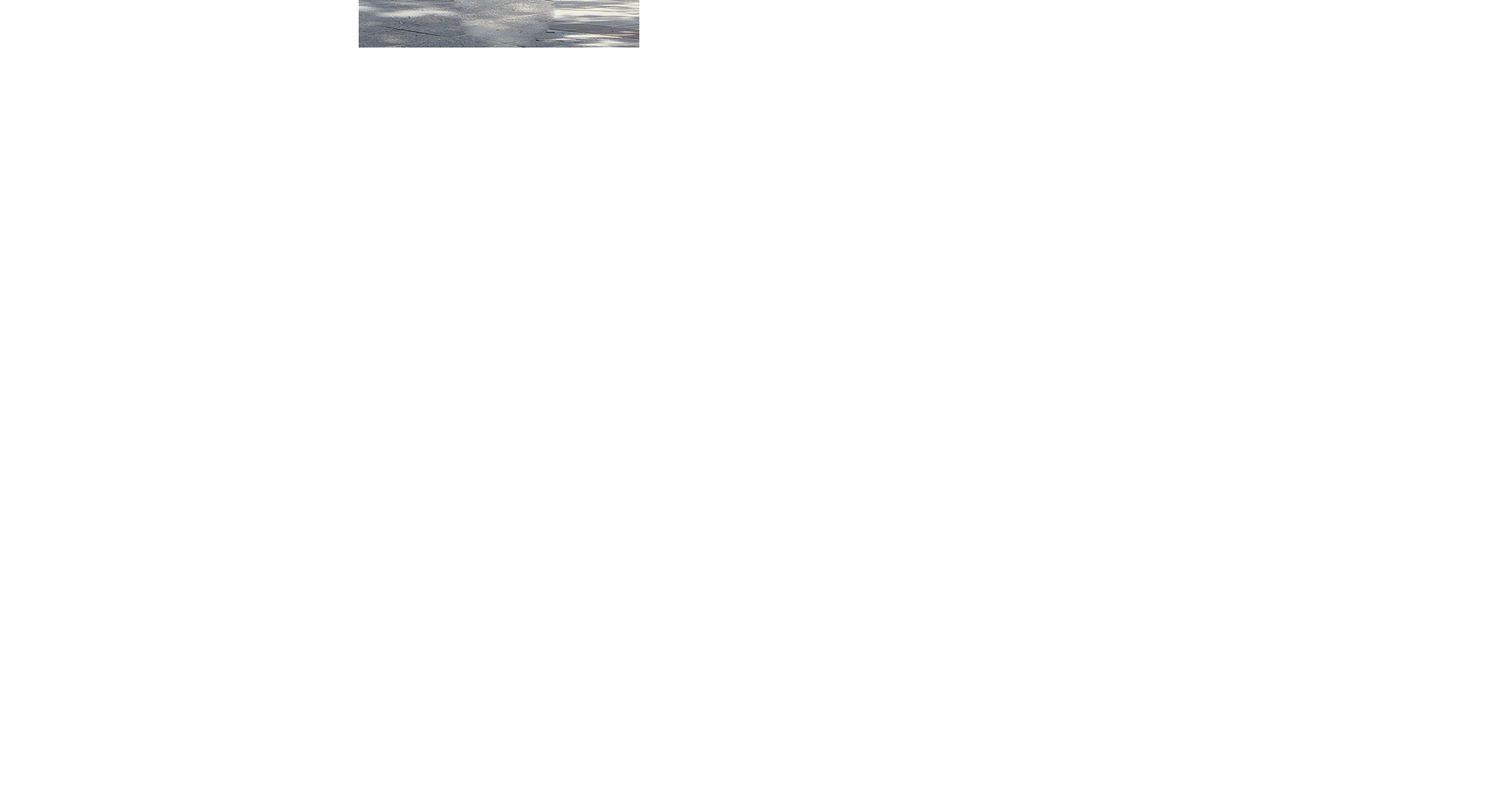
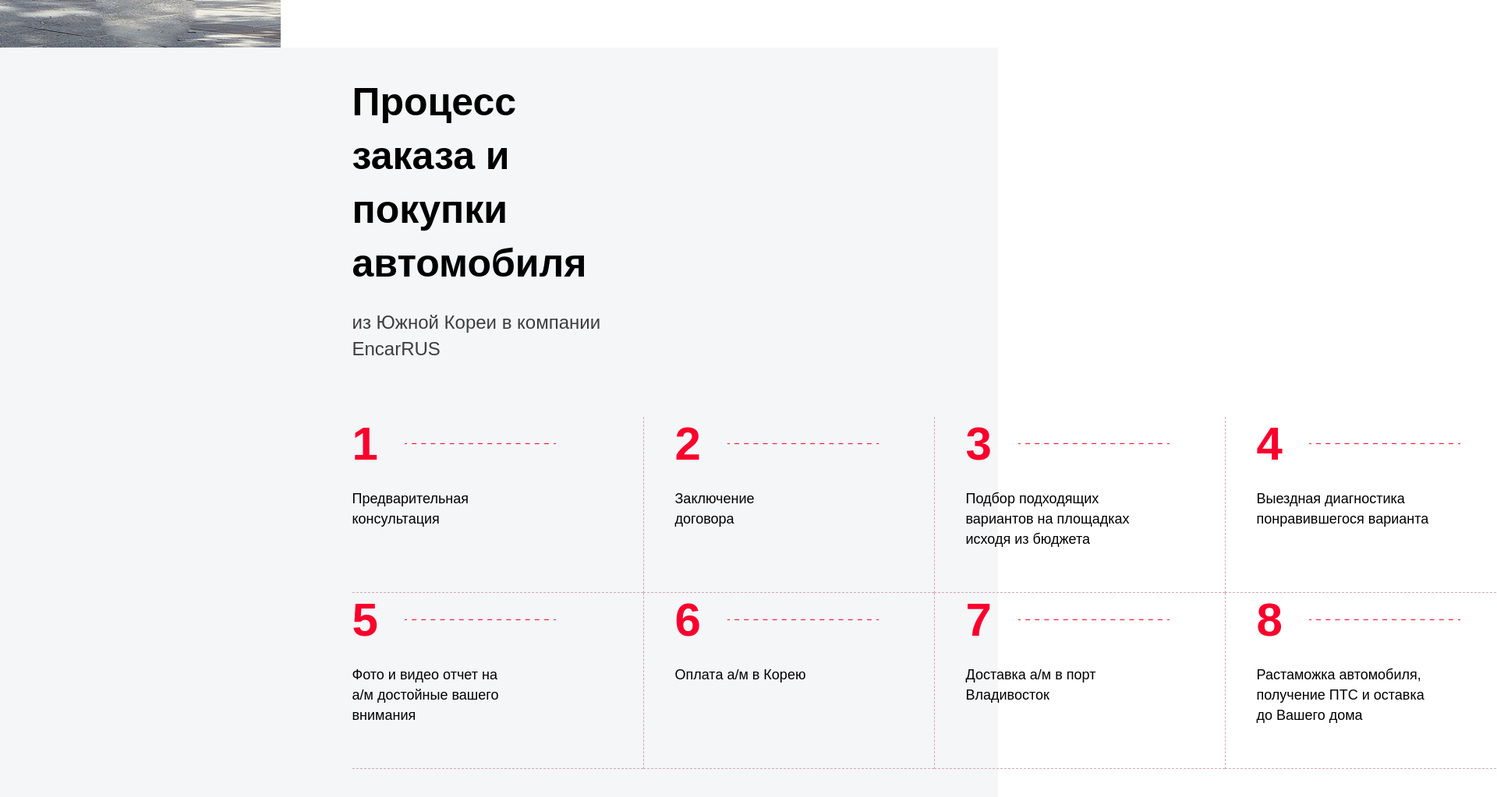
Before and after one commit to Burkhan4/encar, a plain HTML site: page index.html in a window 1280 px wide. Shown: the part 566-1589 px from the top of the page at 78% size, 1920 px wide, since content can reach past the window. Before the commit the page ends 800 px from the top, so only its background shows below. Drawn offline with Linux system fonts and the light colour scheme.

Commit message:
process-section have done

```diff
--- a/assets/style/_base.scss
+++ b/assets/style/_base.scss
@@ -37,6 +37,7 @@ a {
 body {
   display: flex;
   justify-content: center;
+  flex-direction: column;
 }
 
 p {
--- a/assets/style/main.scss
+++ b/assets/style/main.scss
@@ -5,3 +5,4 @@
 @import "./base";
 
 @import "./sections/nav";
+@import "./sections/process";
--- /dev/null
+++ b/assets/style/sections/_process.scss
@@ -0,0 +1,106 @@
+.process {
+  background-color: #f4f6f8;
+  padding: 20px;
+  &__wrapper {
+    &__description {
+      margin-bottom: 70px;
+
+      h2 {
+        font-weight: 700;
+        font-size: 50px;
+        line-height: 69px;
+        letter-spacing: 0%;
+        color: $primary-color;
+        margin-bottom: 24px;
+      }
+      p {
+        font-weight: 500;
+        font-size: 24px;
+        line-height: 34px;
+        letter-spacing: 0%;
+        color: #3d3d3d;
+      }
+    }
+    &__cards {
+      display: grid;
+      grid-template-columns: 1fr 1fr 1fr 1fr;
+      &__card {
+        width: 373px;
+        height: 226px;
+        border-bottom: 1px solid #d6a7af;
+        border-bottom-style: dashed;
+        border-left: 1px solid #d6a7af;
+        border-left-style: dashed;
+        padding-left: 40px;
+        cursor: pointer;
+        transition: transform 0.3s ease;
+
+        &:hover {
+          border-radius: 22px;
+          background-color: $secondary-color;
+          box-shadow: 0px 2px 50px 0px #23252612;
+          border: none;
+        }
+
+        h3 {
+          font-weight: 700;
+          font-size: 60px;
+          line-height: 69px;
+          letter-spacing: 0%;
+          color: $primary-color-red;
+          display: flex;
+          align-items: center;
+          margin-bottom: 23px;
+
+          img {
+            margin-left: 34px;
+          }
+        }
+        p {
+          font-weight: 500;
+          font-size: 18px;
+          line-height: 26px;
+          letter-spacing: 0%;
+          color: $primary-color;
+        }
+      }
+      &__card-2 {
+        width: 373px;
+        height: 226px;
+        border-bottom: 1px solid #d6a7af;
+        border-bottom-style: dashed;
+        cursor: pointer;
+        transition: transform 0.3s ease;
+
+        &:hover {
+          border-radius: 22px;
+          background-color: $secondary-color;
+          box-shadow: 0px 2px 50px 0px #23252612;
+          border: none;
+        }
+
+        h3 {
+          font-weight: 700;
+          font-size: 60px;
+          line-height: 69px;
+          letter-spacing: 0%;
+          color: $primary-color-red;
+          display: flex;
+          align-items: center;
+          margin-bottom: 23px;
+
+          img {
+            margin-left: 34px;
+          }
+        }
+        p {
+          font-weight: 500;
+          font-size: 18px;
+          line-height: 26px;
+          letter-spacing: 0%;
+          color: $primary-color;
+        }
+      }
+    }
+  }
+}
--- a/index.html
+++ b/index.html
@@ -82,11 +82,83 @@
           </ul>
           <button>Получить консультацию</button>
           <div class="nav__mob__content__socials">
-            <img src="./assets/images/head_tg.png" alt="tg">
-            <img src="./assets/images/head_youtube.png" alt="youtube">
+            <img src="./assets/images/head_tg.png" alt="tg" />
+            <img src="./assets/images/head_youtube.png" alt="youtube" />
           </div>
         </div>
       </nav>
     </head>
+    <main>
+      <section class="process">
+        <div class="container">
+          <div class="process__wrapper">
+            <div class="process__wrapper__description">
+              <h2>Процесс заказа и <br />покупки автомобиля</h2>
+              <p>из Южной Кореи в компании EncarRUS</p>
+            </div>
+            <div class="process__wrapper__cards">
+              <div class="process__wrapper__cards__card-2">
+                <h3>
+                  1 <img src="./assets/images/process_line.png" alt="line" />
+                </h3>
+                <p>Предварительная <br />консультация</p>
+              </div>
+              <div class="process__wrapper__cards__card">
+                <h3>
+                  2 <img src="./assets/images/process_line.png" alt="line" />
+                </h3>
+                <p>Заключение <br />договора</p>
+              </div>
+              <div class="process__wrapper__cards__card">
+                <h3>
+                  3 <img src="./assets/images/process_line.png" alt="line" />
+                </h3>
+                <p>
+                  Подбор подходящих <br />вариантов на площадках <br />исходя из
+                  бюджета
+                </p>
+              </div>
+              <div class="process__wrapper__cards__card">
+                <h3>
+                  4 <img src="./assets/images/process_line.png" alt="line" />
+                </h3>
+                <p>Выездная диагностика <br />понравившегося варианта</p>
+              </div>
+              <div class="process__wrapper__cards__card-2">
+                <h3>
+                  5 <img src="./assets/images/process_line.png" alt="line" />
+                </h3>
+                <p>
+                  Фото и видео отчет на <br />а/м достойные вашего
+                  <br />внимания
+                </p>
+              </div>
+              <div class="process__wrapper__cards__card">
+                <h3>
+                  6 <img src="./assets/images/process_line.png" alt="line" />
+                </h3>
+                <p>Оплата а/м в Корею</p>
+              </div>
+              <div class="process__wrapper__cards__card">
+                <h3>
+                  7 <img src="./assets/images/process_line.png" alt="line" />
+                </h3>
+                <p>Доставка а/м в порт <br />Владивосток</p>
+              </div>
+              <div class="process__wrapper__cards__card">
+                <h3>
+                  8 <img src="./assets/images/process_line.png" alt="line" />
+                </h3>
+                <p>
+                  Растаможка автомобиля, <br />
+                  получение ПТС и оставка <br />
+                  до Вашего дома
+                </p>
+              </div>
+            </div>
+          </div>
+        </div>
+      </section>
+    </main>
   </body>
 </html>
```
Also changed, not shown: assets/images/process_line.png (added), dist/css/main.min.css, 1 other file.
